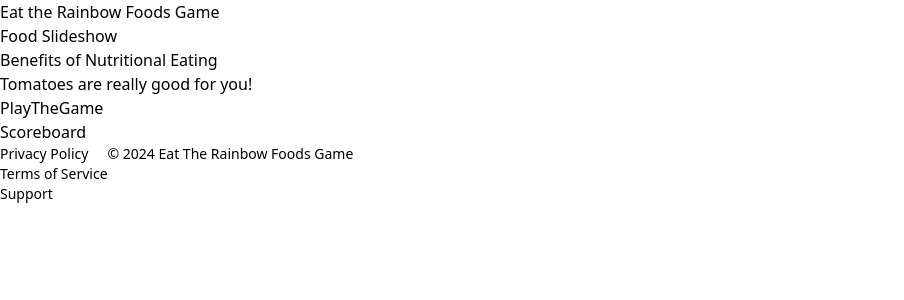
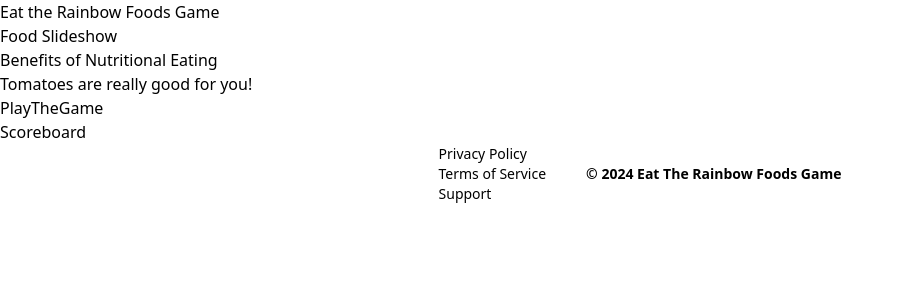
Before and after one commit to lavollmer/eat-the-rainbow-foods, a React (Vite) app: page / in a window 1280 px wide. Shown: the top 300 px of the page, without its empty margins (0-904 px from the left). Built offline with nearby package versions, Linux system fonts and the light colour scheme.

Commit message:
updating footer styling for placeholder

```diff
--- a/src/assets/Footer.jsx
+++ b/src/assets/Footer.jsx
@@ -2,13 +2,13 @@ import React from "react";
 
 const Footer = () => {
   return (
-    <div className="flex flex-row text-sm">
+    <div className="flex flex-row items-center justify-center space-x-10 text-sm bg-blue">
       <div className="flex flex-col">
         <p>Privacy Policy</p>
         <p>Terms of Service</p>
         <p>Support</p>
       </div>
-      <div className="flex flex-col">
+      <div className="flex flex-col font-bold">
         <p>© 2024 Eat The Rainbow Foods Game</p>
       </div>
     </div>
```
